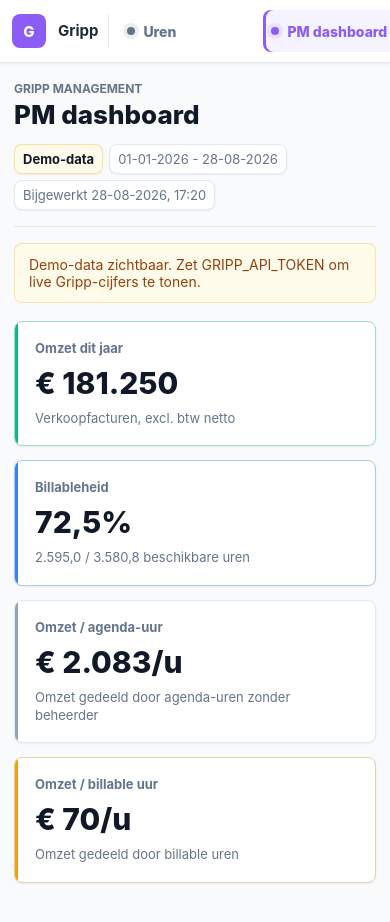
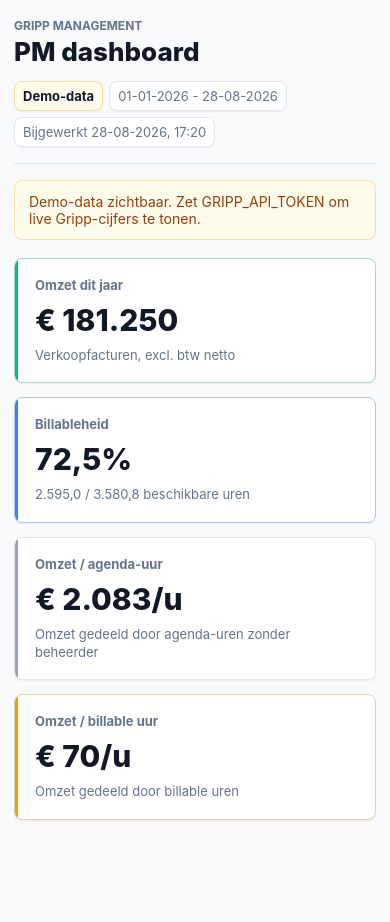
Before and after one commit to maxancedecot/GrippMCP, a Next.js app: page /pm in a window 390 px wide. Shown: the top 922 px of the page. After the commit the page ends 866 px from the top, so only its background shows below. Built offline with nearby package versions, Linux system fonts and the light colour scheme.

Commit message:
Remove dashboard sidebar

```diff
--- a/app/dashboard-frame.tsx
+++ b/app/dashboard-frame.tsx
@@ -1,63 +1,8 @@
 import type { ReactNode } from "react";
 
-type DashboardSection = "dashboard" | "pm" | "projectmanagement";
-
-const dashboardNavItems: Array<{
-  id: DashboardSection;
-  href: string;
-  label: string;
-  detail: string;
-}> = [
-  {
-    id: "dashboard",
-    href: "/dashboard",
-    label: "Uren",
-    detail: "Declarabiliteit en omzet"
-  },
-  {
-    id: "pm",
-    href: "/pm",
-    label: "PM dashboard",
-    detail: "Billableheid en capaciteit"
-  },
-  {
-    id: "projectmanagement",
-    href: "/projectmanagement",
-    label: "Projectmanagement",
-    detail: "Planning en opdrachten"
-  }
-];
-
-export function DashboardFrame({ active, children }: { active: DashboardSection; children: ReactNode }) {
+export function DashboardFrame({ children }: { children: ReactNode }) {
   return (
     <div className="dashboard-app">
-      <aside className="dashboard-sidebar" aria-label="Dashboard navigatie">
-        <a className="dashboard-brand" href="/dashboard" aria-label="Gripp dashboards">
-          <span className="dashboard-brand-mark" aria-hidden="true">G</span>
-          <span className="dashboard-brand-copy">
-            <strong>Gripp</strong>
-            <small>Dashboards</small>
-          </span>
-        </a>
-
-        <nav className="dashboard-sidebar-nav">
-          {dashboardNavItems.map((item) => (
-            <a
-              aria-current={active === item.id ? "page" : undefined}
-              className={`dashboard-nav-link ${active === item.id ? "dashboard-nav-link--active" : ""}`}
-              href={item.href}
-              key={item.id}
-            >
-              <span className="dashboard-nav-icon" aria-hidden="true" />
-              <span>
-                <strong>{item.label}</strong>
-                <small>{item.detail}</small>
-              </span>
-            </a>
-          ))}
-        </nav>
-      </aside>
-
       <div className="dashboard-main">
         {children}
       </div>
--- a/app/dashboard/page.tsx
+++ b/app/dashboard/page.tsx
@@ -120,7 +120,7 @@ export default async function DashboardPage({ searchParams }: { searchParams?: P
   const gaugeProgress = Math.max(0, Math.min(dashboard.declarability, 100));
 
   return (
-    <DashboardFrame active="dashboard">
+    <DashboardFrame>
       <main className="dashboard-shell">
         <header className="dashboard-header">
           <div>
--- a/app/globals.css
+++ b/app/globals.css
@@ -19,9 +19,6 @@
   --neutral: #94a3b8;
   --neutral-soft: #f1f5f9;
   --danger: #ef4444;
-  --sidebar: #ffffff;
-  --sidebar-ink: #1f2937;
-  --sidebar-muted: #94a3b8;
   --ring: rgba(59, 130, 246, 0.2);
   --shadow: 0 1px 2px rgba(15, 23, 42, 0.06);
   --shadow-raised: 0 12px 30px rgba(15, 23, 42, 0.08);
@@ -54,125 +51,9 @@ select {
 
 .dashboard-app {
   display: grid;
-  grid-template-columns: 264px minmax(0, 1fr);
+  grid-template-columns: minmax(0, 1fr);
   min-height: 100dvh;
   background: var(--background);
-}
-
-.dashboard-sidebar {
-  position: sticky;
-  top: 0;
-  z-index: 20;
-  display: flex;
-  height: 100dvh;
-  flex-direction: column;
-  gap: 26px;
-  padding: 22px 16px;
-  border-right: 1px solid var(--border);
-  background: var(--sidebar);
-  box-shadow: var(--shadow);
-}
-
-.dashboard-brand {
-  display: flex;
-  align-items: center;
-  gap: 12px;
-  padding: 4px 8px 18px;
-  border-bottom: 1px solid var(--border);
-  color: var(--sidebar-ink);
-  text-decoration: none;
-}
-
-.dashboard-brand-mark {
-  display: grid;
-  width: 34px;
-  height: 34px;
-  place-items: center;
-  border-radius: 8px;
-  background: var(--overtime);
-  color: #ffffff;
-  font-size: 15px;
-  font-weight: 800;
-}
-
-.dashboard-brand-copy {
-  display: grid;
-  gap: 1px;
-}
-
-.dashboard-brand-copy strong {
-  font-size: 15px;
-  line-height: 1.1;
-}
-
-.dashboard-brand-copy small {
-  color: var(--sidebar-muted);
-  font-size: 12px;
-  font-weight: 650;
-}
-
-.dashboard-sidebar-nav {
-  display: grid;
-  gap: 4px;
-}
-
-.dashboard-nav-link {
-  display: grid;
-  grid-template-columns: 18px minmax(0, 1fr);
-  gap: 11px;
-  align-items: center;
-  min-height: 48px;
-  padding: 9px 10px;
-  border-radius: 8px;
-  color: var(--muted);
-  text-decoration: none;
-  transition:
-    background-color 160ms ease,
-    color 160ms ease,
-    box-shadow 160ms ease;
-}
-
-.dashboard-nav-link:hover {
-  background: var(--surface-strong);
-  color: var(--sidebar-ink);
-}
-
-.dashboard-nav-link--active {
-  background: var(--overtime-soft);
-  color: var(--overtime);
-  box-shadow: inset 3px 0 0 var(--overtime);
-}
-
-.dashboard-nav-link--active small {
-  color: color-mix(in srgb, var(--overtime) 60%, var(--muted));
-}
-
-.dashboard-nav-icon {
-  width: 8px;
-  height: 8px;
-  border-radius: 999px;
-  background: currentColor;
-  box-shadow: 0 0 0 4px color-mix(in srgb, currentColor 12%, transparent);
-}
-
-.dashboard-nav-link strong,
-.dashboard-nav-link small {
-  display: block;
-  overflow: hidden;
-  text-overflow: ellipsis;
-  white-space: nowrap;
-}
-
-.dashboard-nav-link strong {
-  font-size: 14px;
-  font-weight: 760;
-}
-
-.dashboard-nav-link small {
-  margin-top: 2px;
-  color: var(--sidebar-muted);
-  font-size: 12px;
-  font-weight: 620;
 }
 
 .dashboard-main {
@@ -1575,39 +1456,6 @@ td .inline-bar {
 }
 
 @media (max-width: 1180px) {
-  .dashboard-app {
-    grid-template-columns: 1fr;
-  }
-
-  .dashboard-sidebar {
-    height: auto;
-    flex-direction: row;
-    align-items: center;
-    gap: 14px;
-    padding: 12px 18px;
-    border-right: 0;
-    border-bottom: 1px solid var(--border);
-    overflow-x: auto;
-  }
-
-  .dashboard-brand {
-    flex: 0 0 auto;
-    padding: 0 14px 0 0;
-    border-right: 1px solid var(--border);
-    border-bottom: 0;
-  }
-
-  .dashboard-sidebar-nav {
-    display: flex;
-    flex: 1 0 auto;
-    gap: 8px;
-    min-width: max-content;
-  }
-
-  .dashboard-nav-link {
-    min-width: 184px;
-  }
-
   .dashboard-shell {
     padding-right: 22px;
     padding-left: 22px;
@@ -1639,31 +1487,6 @@ td .inline-bar {
 }
 
 @media (max-width: 660px) {
-  .dashboard-sidebar {
-    gap: 10px;
-    padding: 10px 12px;
-  }
-
-  .dashboard-brand {
-    padding-right: 10px;
-  }
-
-  .dashboard-brand-copy small {
-    display: none;
-  }
-
-  .dashboard-nav-link {
-    grid-template-columns: 8px minmax(0, 1fr);
-    min-width: 136px;
-    min-height: 42px;
-    gap: 8px;
-    padding: 8px;
-  }
-
-  .dashboard-nav-link small {
-    display: none;
-  }
-
   .dashboard-shell {
     padding: 18px 14px 32px;
   }
--- a/app/pm/page.tsx
+++ b/app/pm/page.tsx
@@ -156,7 +156,7 @@ export default async function PmDashboardPage() {
   const dashboard = await getPmDashboardData();
 
   return (
-    <DashboardFrame active="pm">
+    <DashboardFrame>
       <main className="dashboard-shell pm-shell">
         <header className="dashboard-header">
           <div>
--- a/app/projectmanagement/page.tsx
+++ b/app/projectmanagement/page.tsx
@@ -92,7 +92,7 @@ export default async function ProjectManagementPage({ searchParams }: { searchPa
   const timeline = createProjectTimeline(data.projects);
 
   return (
-    <DashboardFrame active="projectmanagement">
+    <DashboardFrame>
       <main className="dashboard-shell project-shell">
         <ProjectManagementAutoRefresh />
         <header className="dashboard-header">
```
